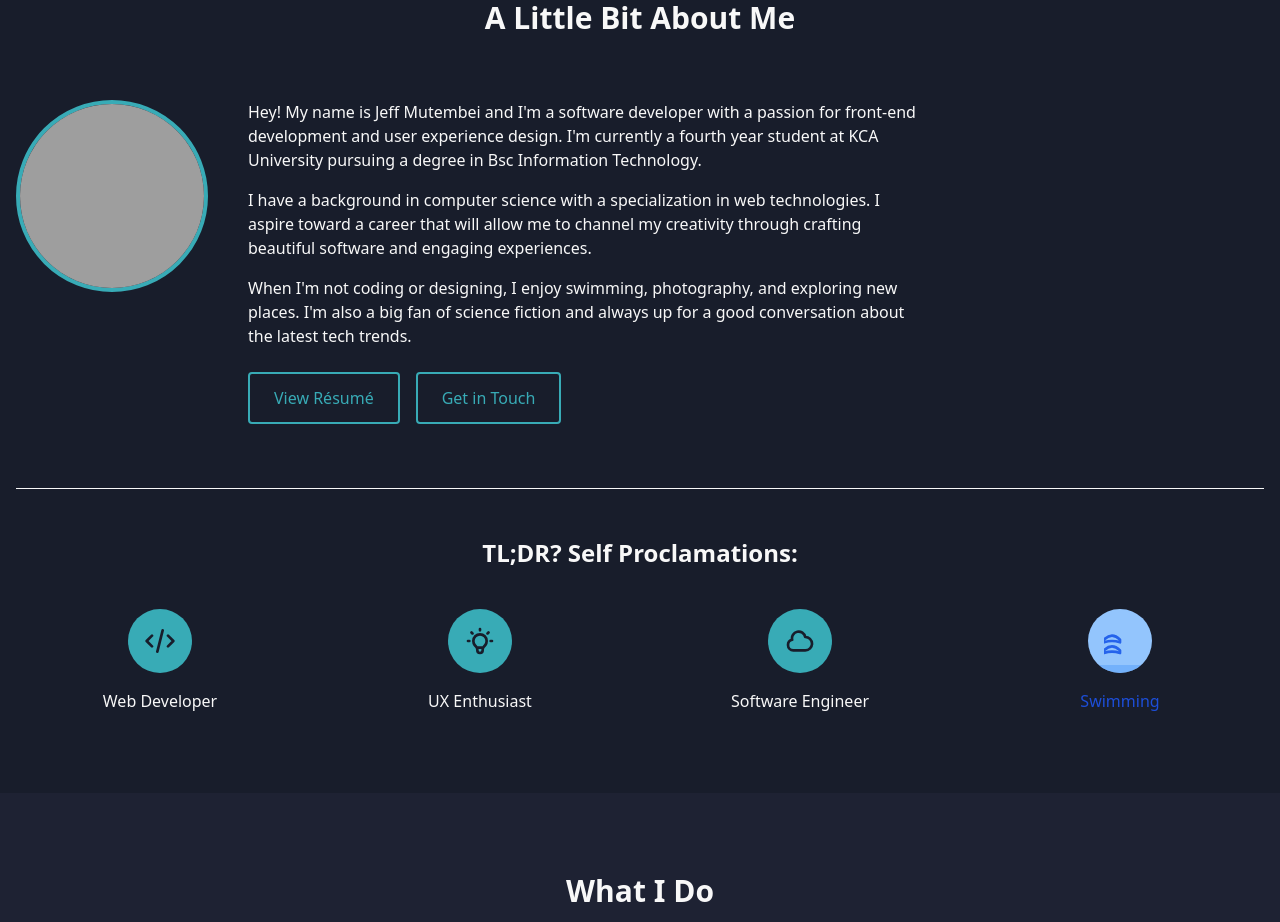
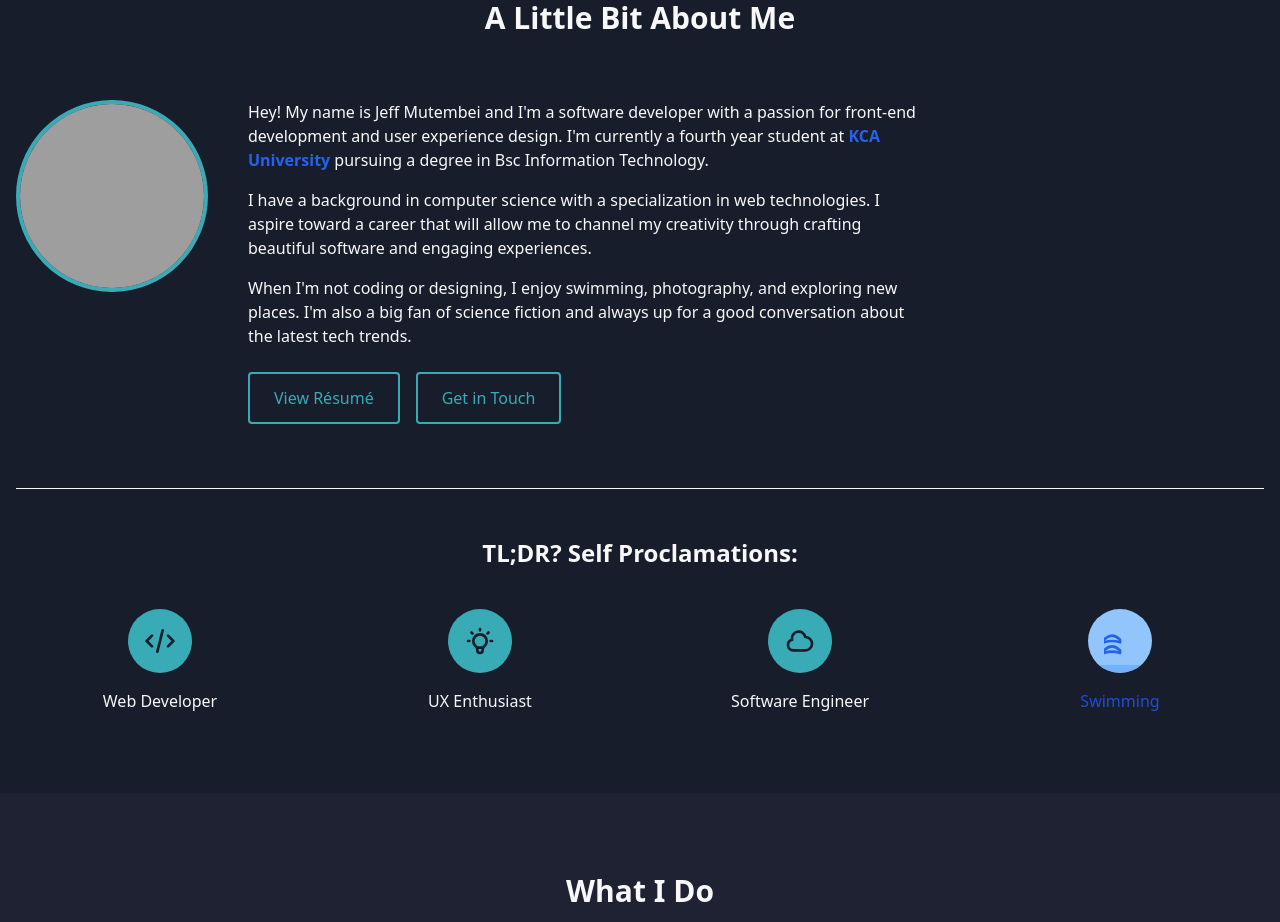
Before and after one commit to jeff203-del/jeff-mutembei-portfolio, a React (Vite) app: page / in a window 1280 px wide. Shown: the part 880-1802 px from the top of the page. Built offline with nearby package versions, Linux system fonts and the light colour scheme; grey boxes are pictures that could not be loaded.

Commit message:
Update About.tsx

```diff
--- a/src/sections/About.tsx
+++ b/src/sections/About.tsx
@@ -17,7 +17,7 @@ const About = () => {
           </div>
           <div className="max-w-2xl">
             <p className="text-gray-300 mb-4">
-              Hey! My name is Jeff Mutembei and I'm a software developer with a passion for front-end development and user experience design. I'm currently a fourth year student at <a href="https://www.kcau.ac.ke/" target="_blank" rel="noopener noreferrer">KCA University</a> pursuing a degree in Bsc Information Technology.
+              Hey! My name is Jeff Mutembei and I'm a software developer with a passion for front-end development and user experience design. I'm currently a fourth year student at <a href="https://www.kcau.ac.ke/" target="_blank" rel="noopener noreferrer" className="text-blue-600 font-semibold"> KCA University </a> pursuing a degree in Bsc Information Technology.
             </p>
             <p className="text-gray-300 mb-4">
               I have a background in computer science with a specialization in web technologies. I aspire toward a career that will allow me to channel my creativity through crafting beautiful software and engaging experiences.
```
